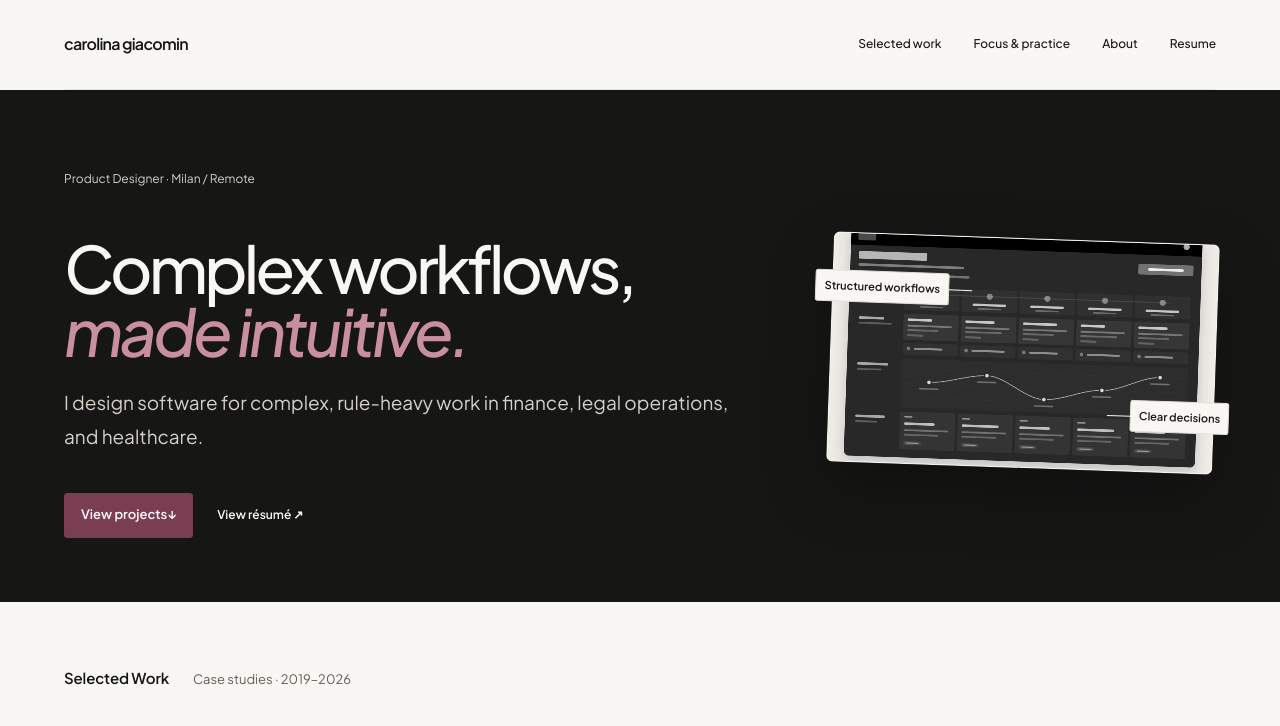
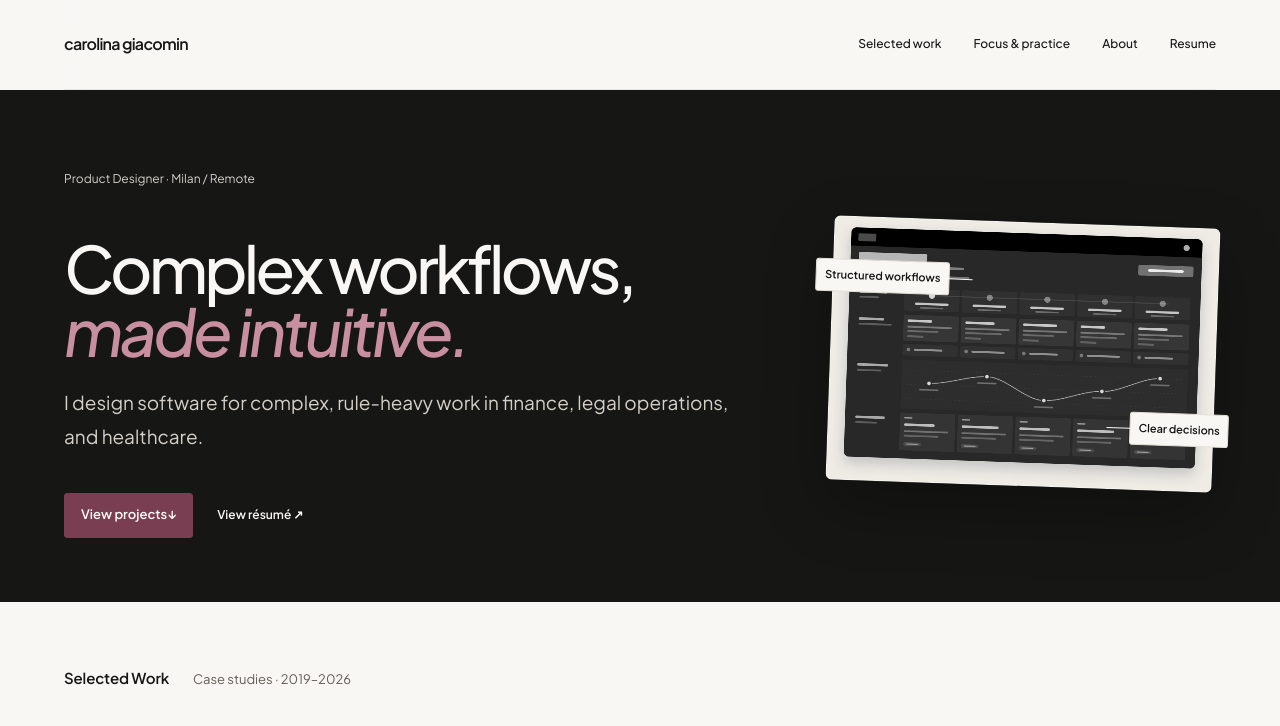
Before and after one commit to carolsgiacomin/portfolio-pd-carolina-giacomin, an Astro site: page / in a window 1280 px wide. Shown: the top 726 px of the page. Built offline with nearby package versions, Linux system fonts and the light colour scheme; Astro itself is replaced by a stand-in of ours.

Commit message:
Fix hero image cropping
Co-authored-by: Copilot <223556219+Copilot@users.noreply.github.com>

```diff
--- a/src/styles/global.css
+++ b/src/styles/global.css
@@ -1330,7 +1330,7 @@ body:has(.mobile-nav.is-open) .site-header {
 .hero-visual {
   position: relative;
   width: 100%;
-  aspect-ratio: 1749 / 1042;
+  aspect-ratio: 1504 / 1028;
   margin: 0;
   border: 1px solid rgba(253, 252, 249, 0.4);
   border-radius: 6px;
@@ -1344,7 +1344,7 @@ body:has(.mobile-nav.is-open) .site-header {
   width: 100%;
   height: 100%;
   border-radius: inherit;
-  object-fit: cover;
+  object-fit: contain;
 }
 
 .hero-callout {
```
